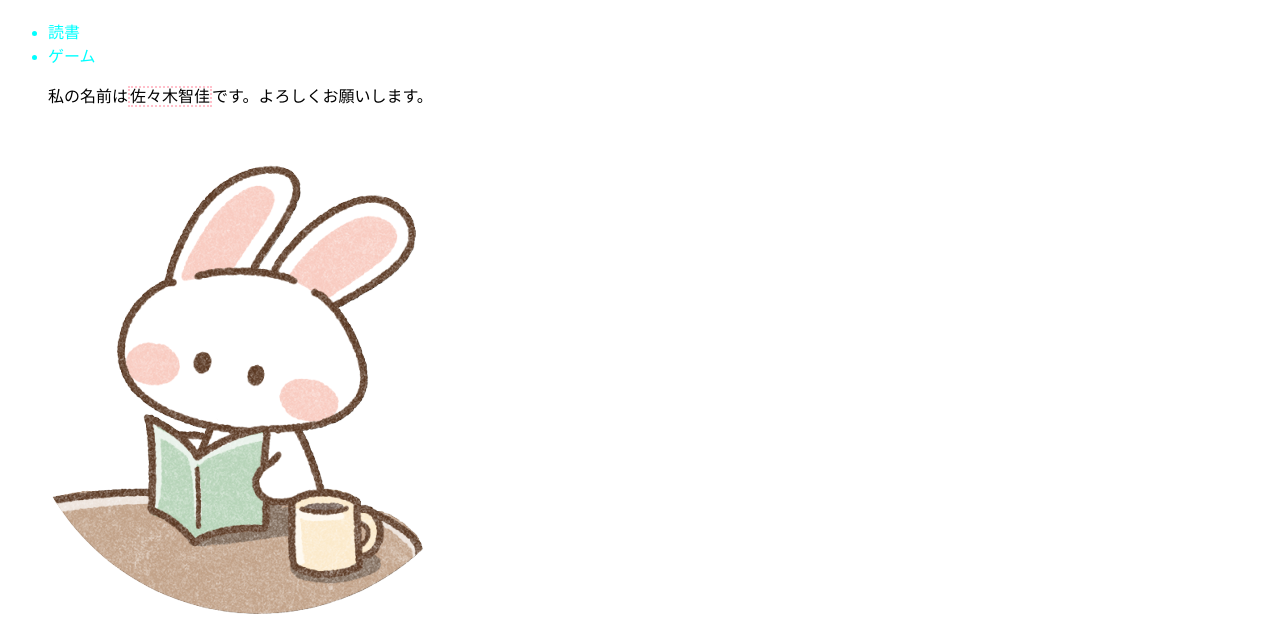
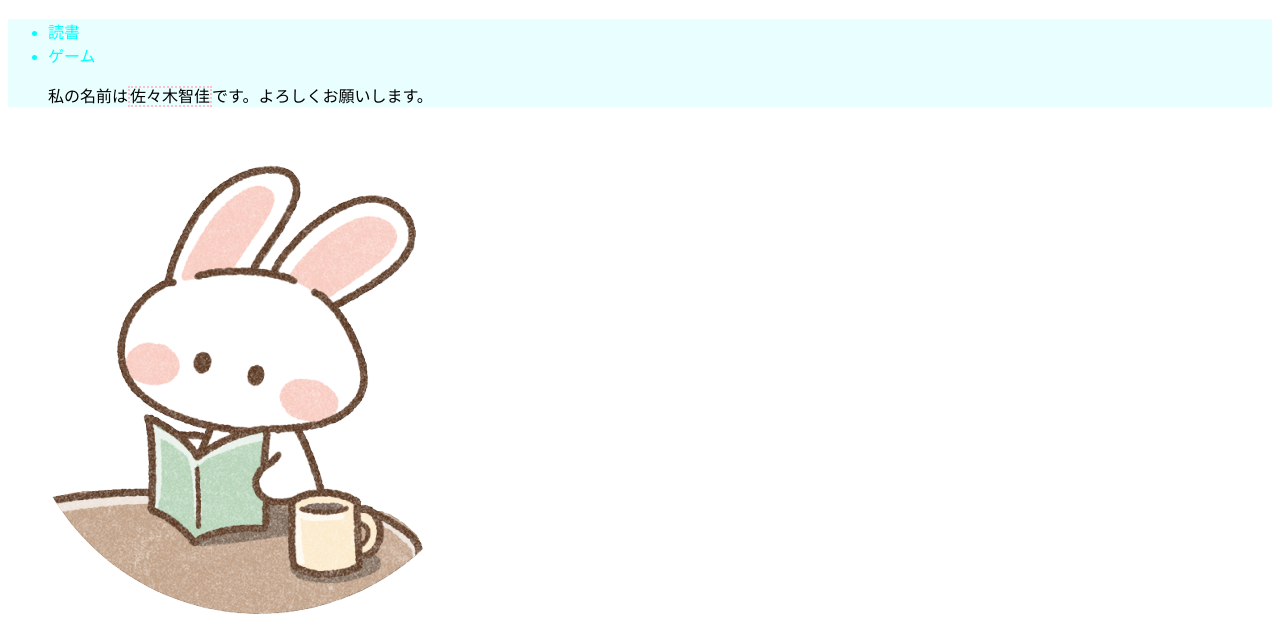
Before and after one commit to tomoka-69/WebDesign-Task, a plain HTML site: page profile/index.html in a window 1280 px wide. Shown: the part 237-868 px from the top of the page. Drawn offline with Linux system fonts and the light colour scheme.

Commit message:
profile装飾課題修正

```diff
--- a/profile/index.html
+++ b/profile/index.html
@@ -18,11 +18,11 @@
         <!-- 見出し2 -->
         <h1 class="text-green bg-yellow">一言</h1>
 
-        <ul>
+        <div><ul>
             <li class="text-blue">読書</li>
             <li class="text-blue">ゲーム</li>
             <p>私の名前は<span>佐々木智佳</span>です。よろしくお願いします。</p>
-        </ul>
+        </ul></div>
         <!-- 画像 -->
         <img src="img/読書うさぎさん.png">
     </body>
--- a/profile/profile-style.css
+++ b/profile/profile-style.css
@@ -14,3 +14,6 @@
 span{
     border: 2px dotted pink;
 }
+div{
+    background-color: #e9ffff;
+}
```
